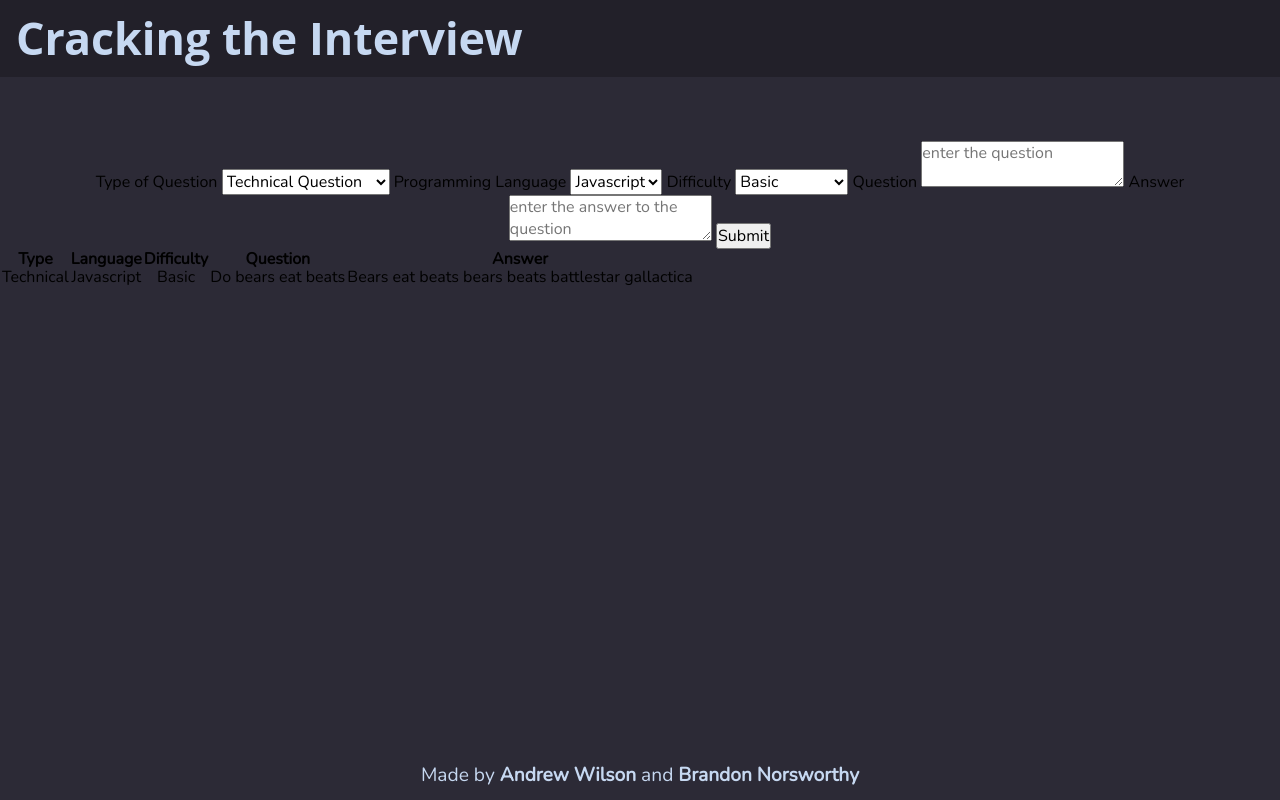
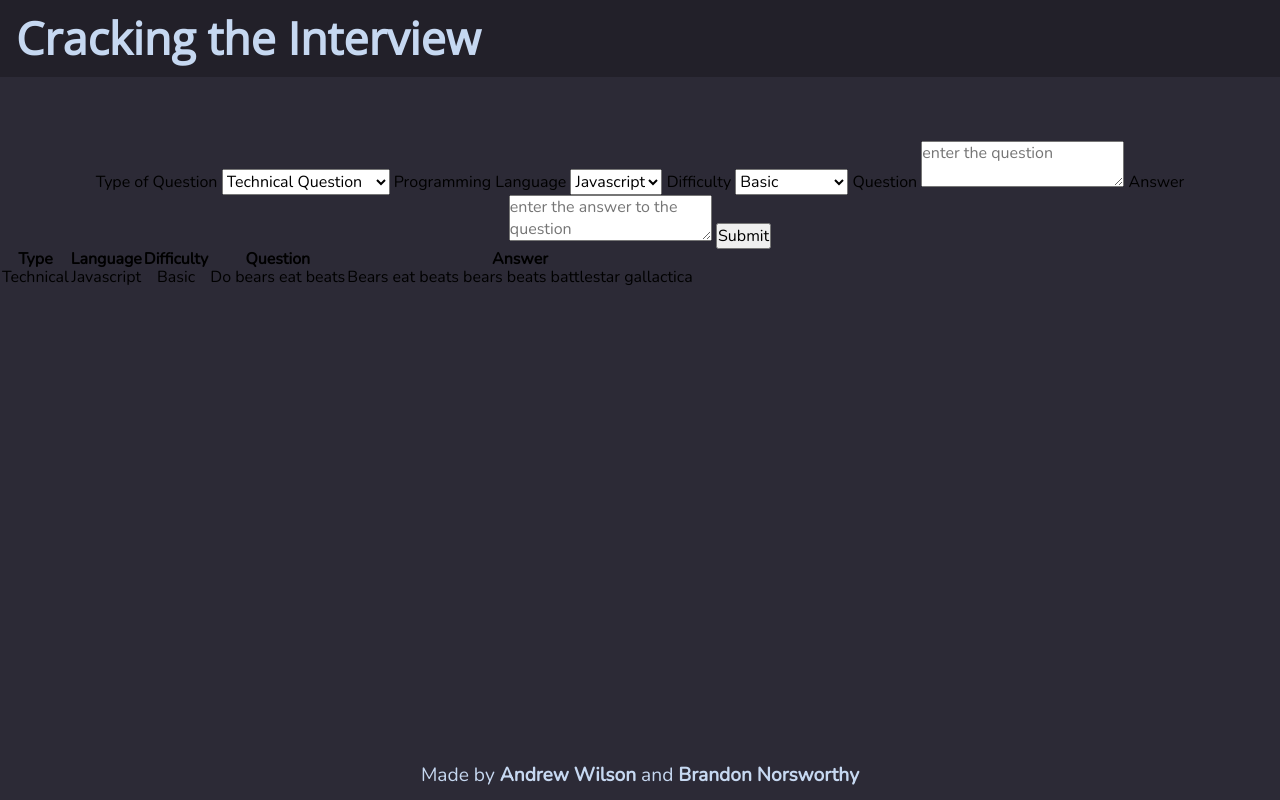
Before and after one commit to andwilson36/cracking_the_interview, a plain HTML site: page views/dev.html in a window 1280 px wide. Drawn offline with nearby package versions, Linux system fonts and the light colour scheme.

Commit message:
updated all head imports

```diff
--- a/views/dev.html
+++ b/views/dev.html
@@ -5,12 +5,17 @@
     <meta charset="UTF-8">
     <meta http-equiv="X-UA-Compatible" content="IE=edge">
     <meta name="viewport" content="width=device-width, initial-scale=1.0">
+    <!-- Font links -->
+    <link rel="preconnect" href="https://fonts.googleapis.com">
+    <link rel="preconnect" href="https://fonts.gstatic.com" crossorigin>
+    <link href="https://fonts.googleapis.com/css2?family=Open+Sans:wght@300&display=swap" rel="stylesheet">
     <link rel="preconnect" href="https://fonts.googleapis.com">
     <link rel="preconnect" href="https://fonts.gstatic.com" crossorigin>
     <link href="https://fonts.googleapis.com/css2?family=Nunito:wght@200&display=swap" rel="stylesheet">
+    <!-- CSS Links -->
     <link rel="stylesheet" href="../assets/styles/reset.css">
     <link rel="stylesheet" href="../assets/styles/style.css">
-    <link rel="shortcut icon" href="../assets/images/favicon.ico?" type="image/x-icon">
+    <link rel="shortcut icon" href="./assets/images/favicon.ico?" type="image/x-icon">
     <title>Cracking The Interview</title>
 </head>
 
```
Also changed, not shown: views/404.html (+6 -1 lines), views/technical-questions.html (+6 -1 lines).
